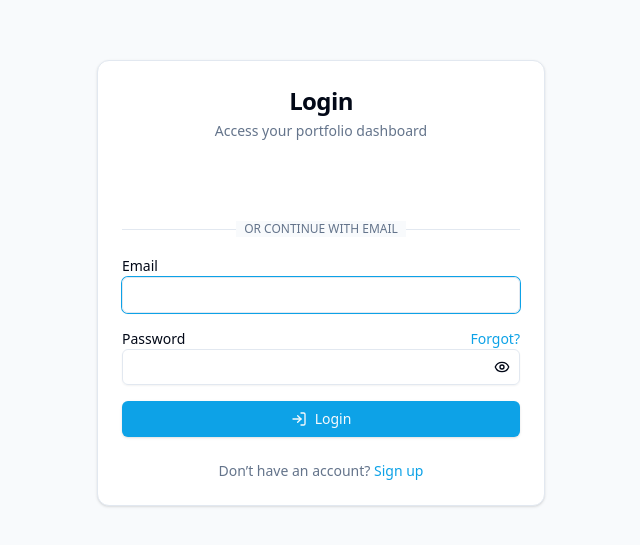
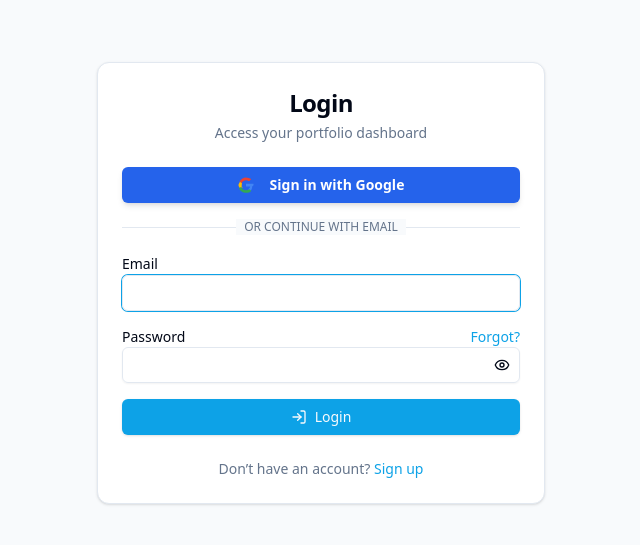
Before and after one commit to Sahityah/Portpolio_Core_Front, a React (Vite) app: page /login in a window 1280 px wide. Shown: the part 117-662 px from the top of the page, without its empty margins (319-959 px from the left). Built offline with nearby package versions, Linux system fonts and the light colour scheme; no server answers.

Commit message:
fixed : changed login and register page

```diff
--- a/src/pages/LoginPage.tsx
+++ b/src/pages/LoginPage.tsx
@@ -1,8 +1,7 @@
+// src/pages/LoginPage.tsx
+
 import React, { useState, useEffect, useCallback } from "react";
 import { Link, useNavigate } from "react-router-dom";
-// We no longer import authApi directly here, as useAuthStore handles the API calls.
-// import { authApi } from "@/lib/api"; // Removed direct import
-
 import {
   Card,
   CardContent,
@@ -16,7 +15,7 @@ import { Input } from "@/components/ui/input";
 import { Label } from "@/components/ui/label";
 import { useToast } from "@/hooks/use-toast";
 import { Eye, EyeOff, LogIn } from "lucide-react";
-import { GoogleLogin } from "@react-oauth/google";
+// Removed: import { GoogleLogin } from "@react-oauth/google"; // No longer using client-side Google component
 import { AxiosError } from 'axios'; // Import AxiosError for more specific error handling
 
 // Import the actual useAuthStore from its dedicated file (the Canvas document)
@@ -33,14 +32,43 @@ const LoginPage = () => {
   const [formData, setFormData] = useState({ email: "", password: "" });
   const [errors, setErrors] = useState<{ email?: string; password?: string }>({});
 
-  // Use the imported useAuthStore from your store file
-  const { login, loginWithGoogle, isAuthenticated } = useAuthStore();
+  const { login, isAuthenticated, setAuthenticated, setToken } = useAuthStore(); // Added setAuthenticated, setToken for URL parsing
   const navigate = useNavigate();
   const { toast } = useToast();
 
   useEffect(() => {
     document.title = "Login - Portfolio Manager";
-  }, []);
+
+    // Check for a JWT token in the URL after Google OAuth callback
+    const urlParams = new URLSearchParams(window.location.search);
+    const tokenFromUrl = urlParams.get('token');
+    const errorFromUrl = urlParams.get('error');
+
+    if (tokenFromUrl) {
+      console.log("JWT token found in URL:", tokenFromUrl);
+      // Assuming useAuthStore has actions to set the token and authentication status
+      setToken(tokenFromUrl);
+      setAuthenticated(true);
+
+      toast({
+        title: "Login Successful",
+        description: "Welcome back!",
+      });
+
+      // Clean the URL by removing the token parameter for security and aesthetics
+      // and then navigate to the dashboard
+      navigate("/dashboard", { replace: true });
+    } else if (errorFromUrl) {
+      console.error("Error from OAuth callback:", errorFromUrl);
+      toast({
+        title: "Authentication Failed",
+        description: `Error: ${decodeURIComponent(errorFromUrl)}`,
+        variant: "destructive",
+      });
+      // Clean the URL by removing the error parameter
+      navigate("/login", { replace: true });
+    }
+  }, [navigate, setAuthenticated, setToken, toast]); // Added setAuthenticated, setToken to deps
 
   // --- CORRECTED NAVIGATION LOGIC ---
   useEffect(() => {
@@ -49,7 +77,6 @@ const LoginPage = () => {
       // Use replace to prevent going back to login page with back button.
       navigate("/dashboard", { replace: true });
     }
-    // No 'else' needed here for resetting. The component will just render login form.
   }, [isAuthenticated, navigate]);
 
 
@@ -117,39 +144,15 @@ const LoginPage = () => {
     }
   };
 
-  const handleGoogleSuccess = async (credentialResponse: any) => {
-    setIsLoading(true); // Set loading state for Google login as well
-    if (!credentialResponse.credential) {
-      toast({
-        title: "Google login failed",
-        description: "No credential received from Google.",
-        variant: "destructive",
-      });
-      setIsLoading(false); // Reset loading state
-      return;
-    }
-    try {
-      await loginWithGoogle(credentialResponse.credential);
-      toast({
-        title: "Google login successful",
-        description: "Welcome!",
-      });
-      // Navigation is now handled by the useEffect based on isAuthenticated
-    } catch (error) {
-      let description = "Problem authenticating with Google. Please try again.";
-      if (error instanceof AxiosError && error.response?.data?.message) {
-        description = error.response.data.message;
-      } else if (error instanceof Error) {
-        description = error.message;
-      }
-      toast({
-        title: "Google login failed",
-        description: description,
-        variant: "destructive",
-      });
-    } finally {
-      setIsLoading(false); // Reset loading state
-    }
+  // Renamed and modified from handleGoogleSuccess
+  const handleGoogleLoginRedirect = () => {
+    setIsLoading(true); // Indicate loading as we're initiating a redirect
+    // IMPORTANT CHANGE: Redirect to your backend's Spring Security OAuth2 authorization endpoint
+    const backendBaseUrl = 'https://personal-portfolio-29nl.onrender.com'; // Replace with your actual backend base URL
+    window.location.href = `${backendBaseUrl}/oauth2/authorization/google`;
+
+    // Note: The execution of JavaScript on this page stops after window.location.href,
+    // as the browser navigates away. The authentication flow continues on your backend.
   };
 
   return (
@@ -164,24 +167,29 @@ const LoginPage = () => {
 
         <CardContent>
           <div className="space-y-4">
-            <div className={isLoading ? "pointer-events-none opacity-60" : ""}>
-              <GoogleLogin
-                onSuccess={handleGoogleSuccess}
-                onError={() =>
-                  toast({
-                    title: "Google login failed",
-                    description: "Please try again.",
-                    variant: "destructive",
-                  })
-                }
-                useOneTap
-                shape="rectangular"
-                theme="outline"
-                locale="en"
-                size="large"
-                width="320"
-              />
-            </div>
+            {/* Replaced GoogleLogin component with a regular button that triggers redirect */}
+            <Button
+              className="w-full bg-blue-600 hover:bg-blue-700 text-white font-semibold py-2 px-4 rounded-md shadow-md transition duration-300 ease-in-out transform hover:-translate-y-0.5 flex items-center justify-center"
+              onClick={handleGoogleLoginRedirect}
+              disabled={isLoading} // Disable while any login process is ongoing
+            >
+              {isLoading ? ( // Show spinner only if isLoading is true AND it's for Google login
+                <div className="flex items-center space-x-2">
+                  <div className="h-4 w-4 border-2 border-r-transparent border-white rounded-full animate-spin" />
+                  <span>Redirecting to Google...</span>
+                </div>
+              ) : (
+                <>
+                  <svg className="w-5 h-5 mr-2" viewBox="0 0 48 48">
+                    <path fill="#EA4335" d="M24 9.5c3.54 0 6.75 1.22 9.24 3.23l6.53-6.53C34.62 3.82 29.38 1.5 24 1.5 15.5 1.5 8.24 6.94 4.5 14.5l6.51 5.02C12.16 13.91 17.5 9.5 24 9.5z"></path>
+                    <path fill="#4285F4" d="M46.7 24.5c0-1.57-.15-3.09-.43-4.59H24v8.58h12.43c-.77 4.09-3.08 7.45-6.19 9.68l6.19 4.79c3.67-3.4 6.13-8.52 6.13-14.71z"></path>
+                    <path fill="#FBBC04" d="M12.16 32.74c-.67-2.09-1.07-4.39-1.07-6.74s.4-4.65 1.07-6.74l-6.51-5.02C4.3 18.06 1.5 20.81 1.5 24.5s2.8 6.44 6.09 9.92l6.57-5.04z"></path>
+                    <path fill="#34A853" d="M24 47.5c6.54 0 12.06-2.14 16.08-5.83l-6.19-4.79c-2.92 1.93-6.69 3.12-9.89 3.12-6.5 0-11.84-4.41-14.5-10.91l-6.57 5.04c3.76 7.57 11.02 13.01 19.57 13.01z"></path>
+                  </svg>
+                  Sign in with Google
+                </>
+              )}
+            </Button>
 
             <div className="relative">
               <div className="absolute inset-0 flex items-center">
--- a/src/pages/RegisterPage.tsx
+++ b/src/pages/RegisterPage.tsx
@@ -9,31 +9,38 @@ import { Label } from '@/components/ui/label';
 import { Eye, EyeOff } from 'lucide-react'; // For show/hide password icon
 
 // Define your Google OAuth constants
-// !!! IMPORTANT: Replace these with your actual Client ID and Redirect URI from Google Cloud Console !!!
+// These are now primarily for reference/understanding, as Spring Security handles their usage on the backend.
+// You still need VITE_GOOGLE_CLIENT_ID and VITE_GOOGLE_REDIRECT_URI set in your frontend's .env for this
+// component's original design, though the direct use for URL construction is removed for Google login.
 const GOOGLE_CLIENT_ID = import.meta.env.VITE_GOOGLE_CLIENT_ID; // Your actual Google Client ID
 const GOOGLE_REDIRECT_URI = import.meta.env.VITE_GOOGLE_REDIRECT_URI ; // Your backend endpoint to handle Google redirect
 const GOOGLE_SCOPE = 'email profile'; // Scopes you are requesting
 const GOOGLE_RESPONSE_TYPE = 'code'; // Requesting an authorization code (PKCE flow)
 
 // For generating unique state parameter (recommended for CSRF protection)
-// You might need to install 'uuid': npm install uuid
+// While not directly used in the frontend's redirect to /oauth2/authorization,
+// you might still use 'uuid' for other purposes or if a state parameter is
+// later needed for other client-side OAuth flows.
 import { v4 as uuidv4 } from 'uuid';
 
 const RegisterPage: React.FC = () => {
   const navigate = useNavigate(); // Initialize navigate hook
-  const { register, isAuthenticated } = useAuthStore(); // Removed loginWithGoogle from destructuring as it's not directly called here for initiation
+  const { register, isAuthenticated } = useAuthStore();
 
   const [name, setName] = useState('');
   const [email, setEmail] = useState('');
   const [password, setPassword] = useState('');
+  const [confirmPassword, setConfirmPassword] = useState(''); // New state for confirm password
   const [loading, setLoading] = useState(false);
   const [error, setError] = useState<string | null>(null);
   const [showPassword, setShowPassword] = useState(false); // State for password visibility
+  const [showConfirmPassword, setShowConfirmPassword] = useState(false); // New state for confirm password visibility
 
   // State for client-side validation errors
   const [nameError, setNameError] = useState<string | null>(null);
   const [emailError, setEmailError] = useState<string | null>(null);
   const [passwordError, setPasswordError] = useState<string | null>(null);
+  const [confirmPasswordError, setConfirmPasswordError] = useState<string | null>(null); // New error state
 
   // Client-side validation logic
   const validateForm = () => {
@@ -41,6 +48,7 @@ const RegisterPage: React.FC = () => {
     setNameError(null);
     setEmailError(null);
     setPasswordError(null);
+    setConfirmPasswordError(null); // Clear confirm password error
 
     if (!name.trim()) {
       setNameError('Name is required.');
@@ -50,7 +58,7 @@ const RegisterPage: React.FC = () => {
     if (!email.trim()) {
       setEmailError('Email is required.');
       isValid = false;
-    } else if (!/\S+@\S+\.\S+/.test(email)) { // Basic email regex
+    } else if (!/\S+@\S+\.\S+/.test(email)) {
       setEmailError('Invalid email format.');
       isValid = false;
     }
@@ -58,8 +66,17 @@ const RegisterPage: React.FC = () => {
     if (!password) {
       setPasswordError('Password is required.');
       isValid = false;
-    } else if (password.length < 6) { // Minimum password length
+    } else if (password.length < 6) {
       setPasswordError('Password must be at least 6 characters long.');
+      isValid = false;
+    }
+
+    // New validation for confirm password
+    if (!confirmPassword) {
+      setConfirmPasswordError('Confirm Password is required.');
+      isValid = false;
+    } else if (password !== confirmPassword) {
+      setConfirmPasswordError('Passwords do not match.');
       isValid = false;
     }
 
@@ -73,7 +90,7 @@ const RegisterPage: React.FC = () => {
     if (/[A-Z]/.test(pwd)) strength++;
     if (/[a-z]/.test(pwd)) strength++;
     if (/[0-9]/.test(pwd)) strength++;
-    if (/[^A-Za-z0-9]/.test(pwd)) strength++; // Special characters
+    if (/[^A-Za-z0-9]/.test(pwd)) strength++;
 
     if (strength < 3) return { text: 'Weak', color: 'text-red-500' };
     if (strength < 5) return { text: 'Medium', color: 'text-yellow-500' };
@@ -85,7 +102,7 @@ const RegisterPage: React.FC = () => {
   const handleSubmit = async (e: React.FormEvent) => {
     e.preventDefault();
     if (!validateForm()) {
-      return; // Stop if client-side validation fails
+      return;
     }
 
     setError(null);
@@ -106,29 +123,14 @@ const RegisterPage: React.FC = () => {
 
   const handleGoogleLogin = () => {
     setError(null);
-    // Setting loading state here is debatable as the browser is redirecting away,
-    // but it can provide immediate visual feedback before redirect.
     setLoading(true);
 
-    // Generate a random state parameter for CSRF protection
-    const state = uuidv4();
-    // Store the state in local storage to verify it upon return from Google
-    localStorage.setItem('oauth_state', state);
-
-    const params = new URLSearchParams({
-      response_type: GOOGLE_RESPONSE_TYPE,
-      client_id: GOOGLE_CLIENT_ID,
-      scope: GOOGLE_SCOPE,
-      redirect_uri: GOOGLE_REDIRECT_URI,
-      state: state,
-      // Optional: 'prompt=select_account' can be added to force account selection
-      // Optional: 'access_type=offline' for obtaining a refresh token (requires proper backend handling)
-    });
-
-    const googleAuthUrl = `https://accounts.google.com/o/oauth2/v2/auth?${params.toString()}`;
-
-    // Redirect the user's browser to Google's authentication page
-    window.location.href = googleAuthUrl;
+    // IMPORTANT CHANGE:
+    // Instead of constructing the Google OAuth URL directly,
+    // redirect to your Spring Boot backend's Spring Security OAuth2 authorization endpoint.
+    // Spring Security will then handle the redirect to Google, the callback, and token exchange.
+    const backendBaseUrl = 'https://personal-portfolio-29nl.onrender.com'; // Replace with your actual backend base URL
+    window.location.href = `${backendBaseUrl}/oauth2/authorization/google`;
 
     // Note: The execution of JavaScript on this page stops after window.location.href,
     // as the browser navigates away. The authentication flow continues on your backend.
@@ -138,6 +140,18 @@ const RegisterPage: React.FC = () => {
   useEffect(() => {
     if (isAuthenticated) {
       navigate('/dashboard');
+    }
+    // Also, handle the JWT token returned from Google OAuth success on the backend
+    // This part should ideally be in a separate component/logic that runs when /dashboard loads
+    // or when the app initializes, checking for a 'token' query parameter.
+    const urlParams = new URLSearchParams(window.location.search);
+    const token = urlParams.get('token');
+    if (token) {
+      // Assuming your useAuthStore has a way to set the authenticated state with a token
+      // For example, if it has a loginSuccess action that takes a token:
+      // useAuthStore.getState().loginSuccess(token);
+      // After processing, clean the URL to remove the token for security and aesthetics
+      navigate('/dashboard', { replace: true }); // Replace current history entry
     }
   }, [isAuthenticated, navigate]);
 
@@ -201,12 +215,38 @@ const RegisterPage: React.FC = () => {
               </button>
             </div>
             {passwordError && <p className="text-red-500 text-xs mt-1">{passwordError}</p>}
-            {password && !passwordError && ( // Show strength only if password is typed and no error
+            {password && !passwordError && (
               <p className={`text-xs mt-1 ${passwordStrength.color}`}>
                 Password Strength: {passwordStrength.text}
               </p>
             )}
           </div>
+
+          {/* Confirm Password Field */}
+          <div>
+            <Label htmlFor="confirm-password" className="text-sm font-medium text-gray-700">Confirm Password</Label>
+            <div className="relative mt-1">
+              <Input
+                id="confirm-password"
+                type={showConfirmPassword ? 'text' : 'password'}
+                value={confirmPassword}
+                onChange={(e) => { setConfirmPassword(e.target.value); setConfirmPasswordError(null); }}
+                placeholder="Confirm Password"
+                required
+                className={`block w-full rounded-md border ${confirmPasswordError ? 'border-red-500' : 'border-gray-300'} focus:ring-blue-500 focus:border-blue-500 shadow-sm pr-10 p-2`}
+              />
+              <button
+                type="button"
+                onClick={() => setShowConfirmPassword(!showConfirmPassword)}
+                className="absolute inset-y-0 right-0 pr-3 flex items-center text-gray-500 hover:text-gray-700"
+                aria-label={showConfirmPassword ? 'Hide confirm password' : 'Show confirm password'}
+              >
+                {showConfirmPassword ? <EyeOff size={18} /> : <Eye size={18} />}
+              </button>
+            </div>
+            {confirmPasswordError && <p className="text-red-500 text-xs mt-1">{confirmPasswordError}</p>}
+          </div>
+
           <Button
             type="submit"
             className="w-full bg-blue-600 hover:bg-blue-700 text-white font-semibold py-2 px-4 rounded-md shadow-md transition duration-300 ease-in-out transform hover:-translate-y-0.5"
```
